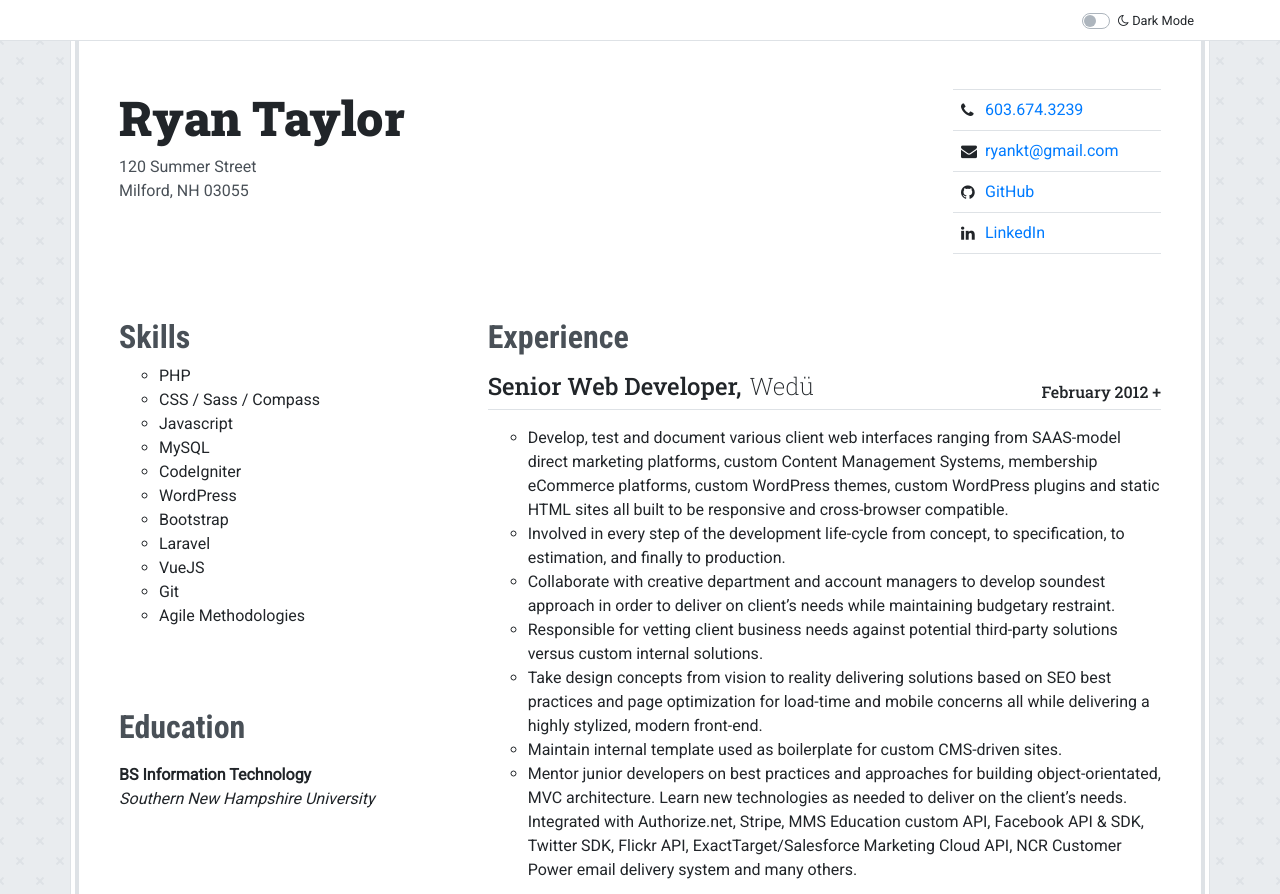
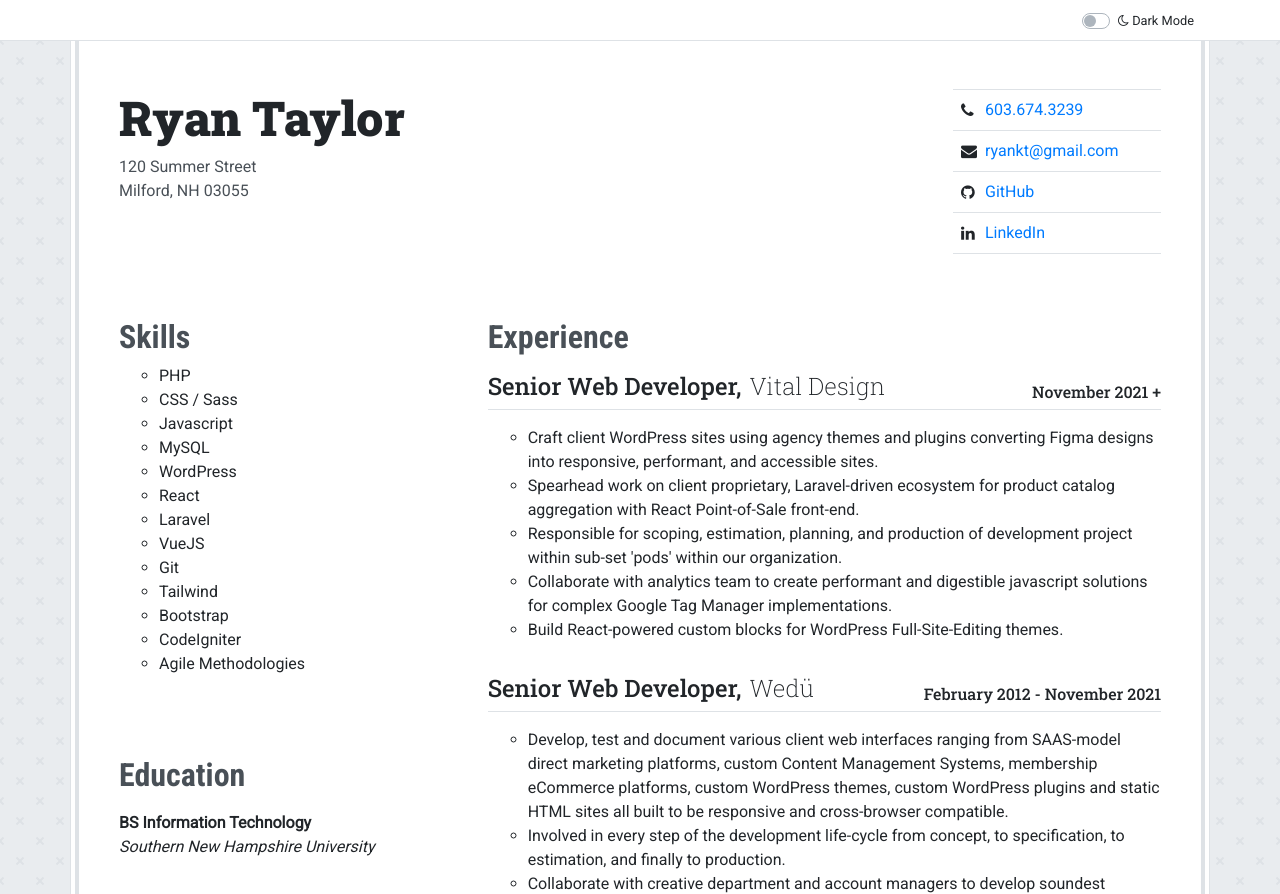
Before and after one commit to ryan-k-t/resume, a website: page index.html in a window 1280 px wide. Shown: the top 894 px of the page. Drawn offline with Linux system fonts and the light colour scheme.

Commit message:
adds initial updates for 26

```diff
--- a/index.html
+++ b/index.html
@@ -42,10 +42,29 @@
                             <li class="experience-item">
                                 <header>
                                     <span class="position-held">
+                                        <h3><span class="title">Senior Web Developer</span><span class="institution">Vital Design</span></h3>
+                                    </span>
+                                    <span class="timeframe">
+                                        <h5>November 2021 +</h5>
+                                    </span>
+                                </header>
+                                <main>
+                                    <ul>
+                                        <li>Craft client WordPress sites using agency themes and plugins converting Figma designs into responsive, performant, and accessible sites.</li>
+                                        <li>Spearhead work on client proprietary, Laravel-driven ecosystem for product catalog aggregation with React Point-of-Sale front-end.</li>
+                                        <li>Responsible for scoping, estimation, planning, and production of development project within sub-set 'pods' within our organization.</li>
+                                        <li>Collaborate with analytics team to create performant and digestible javascript solutions for complex Google Tag Manager implementations.</li>
+                                        <li>Build React-powered custom blocks for WordPress Full-Site-Editing themes.</li>
+                                    </ul>
+                                </main>
+                            </li>
+                            <li class="experience-item">
+                                <header>
+                                    <span class="position-held">
                                         <h3><span class="title">Senior Web Developer</span><span class="institution">Wedü</span></h3>
                                     </span>
                                     <span class="timeframe">
-                                        <h5>February 2012 +</h5>
+                                        <h5>February 2012 - November 2021</h5>
                                     </span>
                                 </header>
                                 <main>
@@ -106,15 +125,17 @@
                         <h2>Skills</h2>
                         <ul>
                             <li>PHP</li>
-                            <li>CSS / Sass / Compass</li>
+                            <li>CSS / Sass</li>
                             <li>Javascript</li>
                             <li>MySQL</li>
-                            <li>CodeIgniter</li>
                             <li>WordPress</li>
-                            <li>Bootstrap</li>
+                            <li>React</li>
                             <li>Laravel</li>
                             <li>VueJS</li>
                             <li>Git</li>
+                            <li>Tailwind</li>
+                            <li>Bootstrap</li>
+                            <li>CodeIgniter</li>
                             <li>Agile Methodologies</li>
                         </ul>
                     </section>
```
